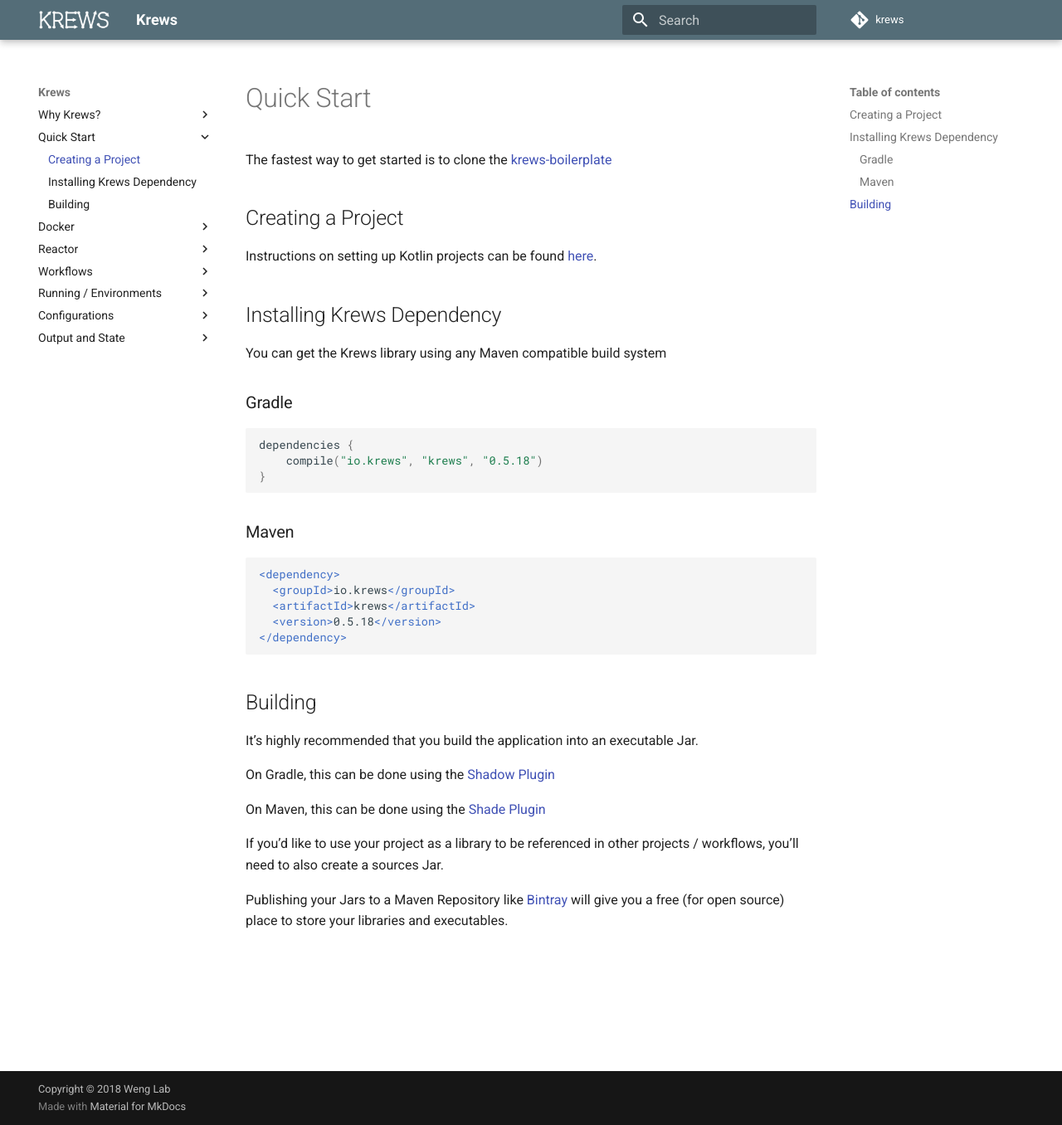
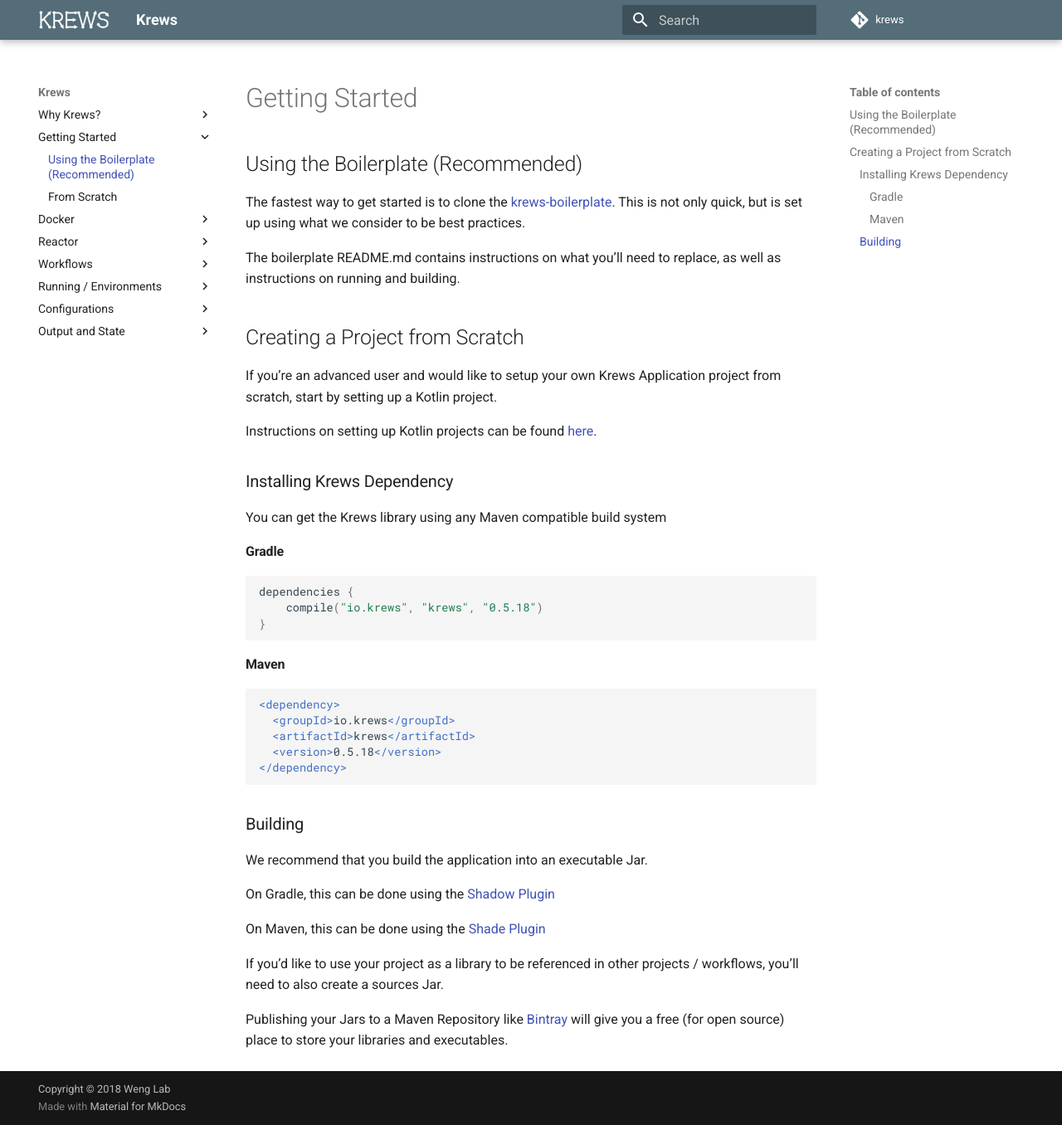
Before and after one commit to weng-lab/krews, an MkDocs documentation site: the page built from docs/getting_started.md, in a window 1280 px wide and 1356 px high. Shown: the whole window at 83% size. Built offline with MkDocs 1.6.1 and Material for MkDocs 9.7.7, drawn with Linux system fonts in a browser that asks for light colours; comment, search, counter and statistics services are not loaded.

Commit message:
Modified getting started docs

````diff
--- a/docs/quickstart.md
+++ b/docs/getting_started.md
@@ -1,22 +1,32 @@
-# Quick Start
+# Getting Started
 
-The fastest way to get started is to clone the [krews-boilerplate](https://github.com/weng-lab/krews-boilerplate)
+## Using the Boilerplate (Recommended)
 
-## Creating a Project
+The fastest way to get started is to clone the [krews-boilerplate](https://github.com/weng-lab/krews-boilerplate).
+This is not only quick, but is set up using what we consider to be best practices.
+
+The boilerplate README.md contains instructions on what you'll need to replace, as well as instructions
+on running and building.
+
+## Creating a Project from Scratch
+
+If you're an advanced user and would like to setup your own
+Krews Application project from scratch, start by setting up a Kotlin project.
+
 Instructions on setting up Kotlin projects can be found [here](https://kotlinlang.org/docs/tutorials/getting-started.html).
 
-## Installing Krews Dependency
+### Installing Krews Dependency
 
 You can get the Krews library using any Maven compatible build system
 
-### Gradle
+#### Gradle
 ```kotlin
 dependencies {
     compile("io.krews", "krews", "0.5.18")
 }
 ```
 
-### Maven
+#### Maven
 ```xml
 <dependency>
   <groupId>io.krews</groupId>
@@ -25,9 +35,9 @@
 </dependency>
 ```
 
-## Building
+### Building
 
-It's highly recommended that you build the application into an executable Jar.
+We recommend that you build the application into an executable Jar.
 
 On Gradle, this can be done using the [Shadow Plugin](https://imperceptiblethoughts.com/shadow/)
 
--- a/mkdocs.yml
+++ b/mkdocs.yml
@@ -41,10 +41,9 @@
       - 'Clean, Concise, and Powerful': why_krews/#clean-concise-powerful
       - 'Docker Native': why_krews/#docker-native
       - 'Cloud Native': why_krews/#cloud-native
-  - 'Quick Start':
-      - 'Creating a Project': quickstart.md
-      - 'Installing Krews Dependency': quickstart/#installing-krews-dependency
-      - 'Building': quickstart/#building
+  - 'Getting Started':
+      - 'Using the Boilerplate (Recommended)': getting_started.md
+      - 'From Scratch': getting_started/#creating-a-project-from-scratch
   - 'Docker':
       - 'How Krews uses Docker': docker.md
       - 'What about Singularity': docker/#what-about-singularity
````
Also changed, not shown: 2 other files.
